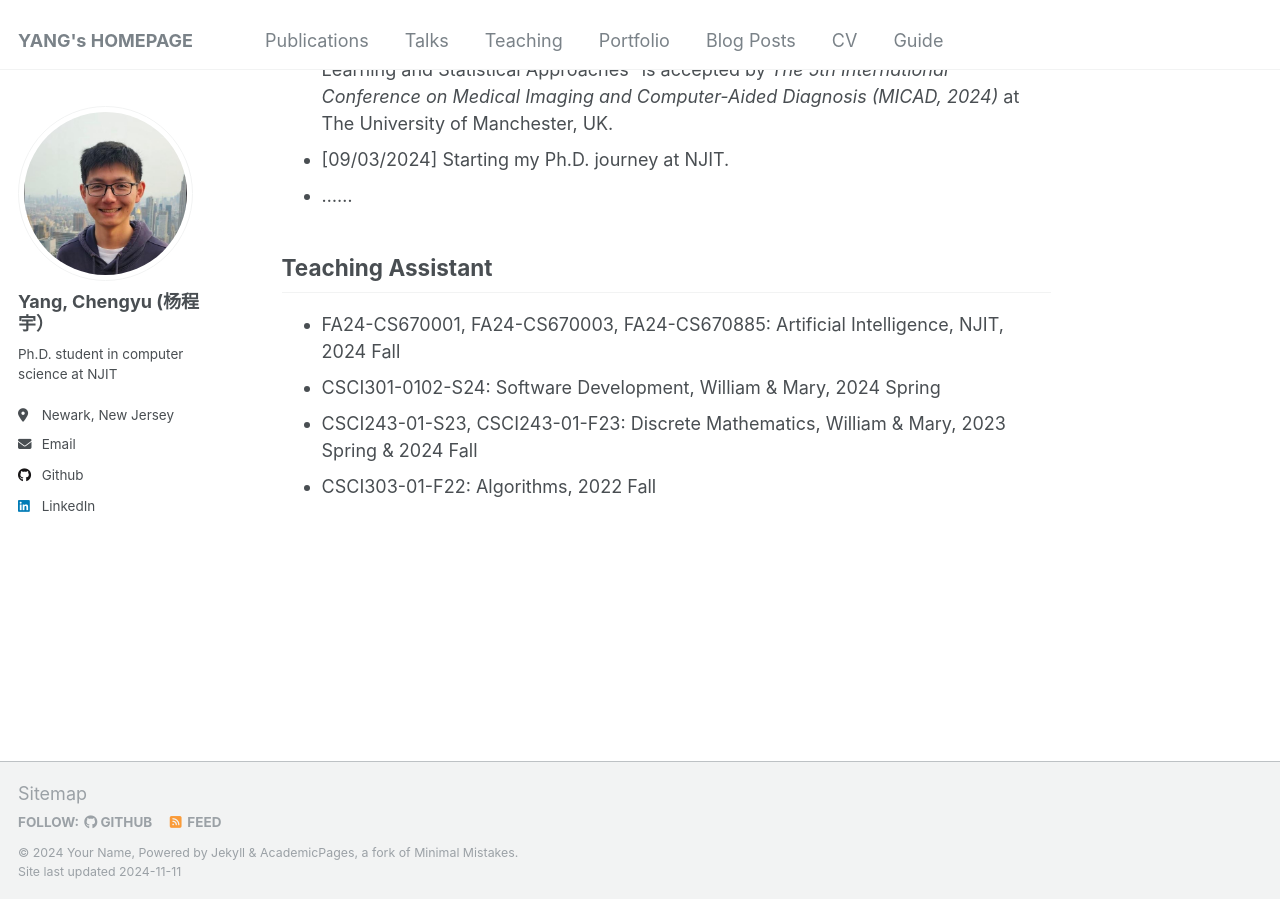
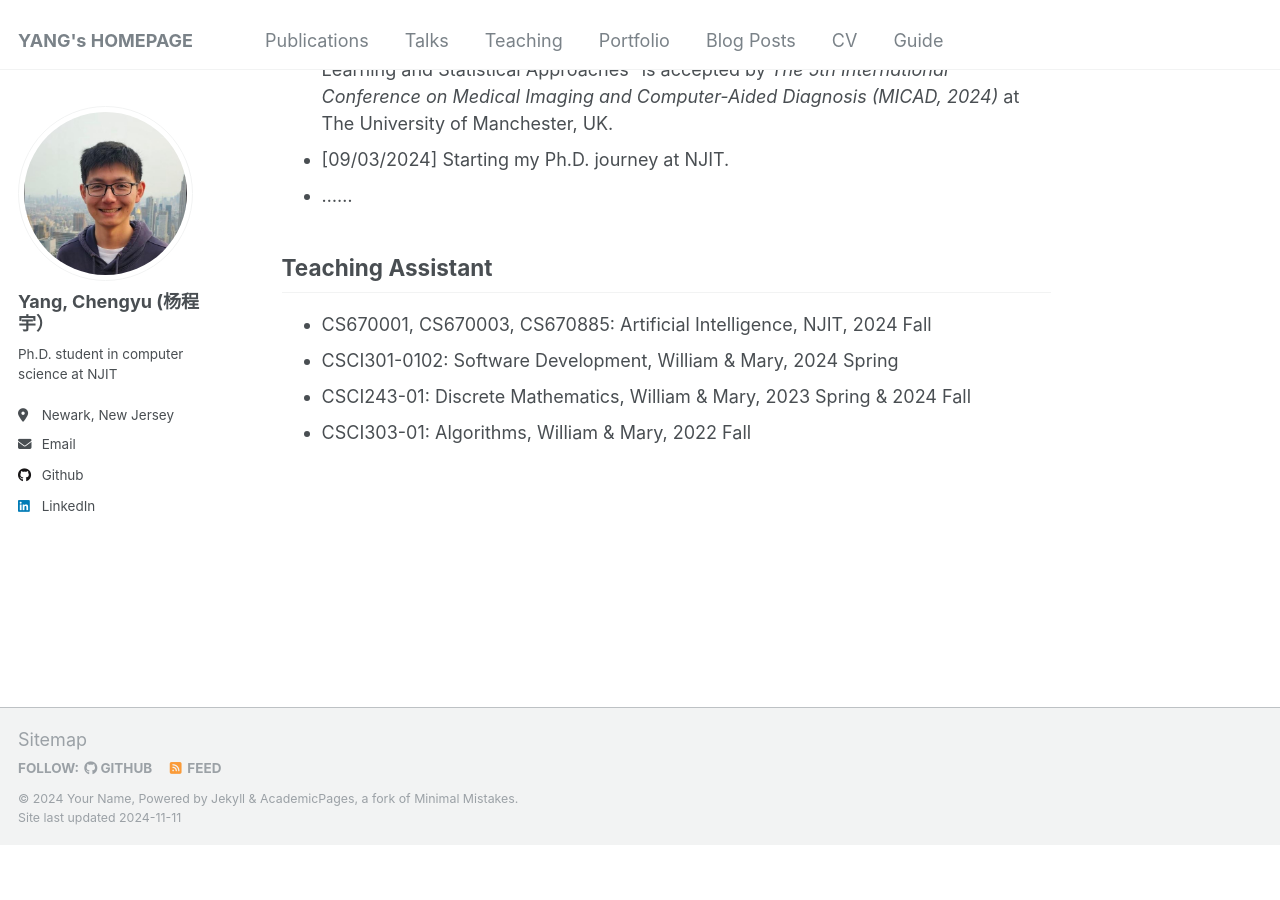
Before and after one commit to cyang322/cyang322.github.io, a Jekyll site: the page built from _pages/about.md, in a window 1280 px wide and 900 px high, scrolled down 662 px. Built offline with Jekyll 4.4.1, drawn with Linux system fonts in a browser that asks for light colours; after the commit the page ends 1508 px from its top, so only the background shows below that.

Commit message:
Update about.md

```diff
--- a/_pages/about.md
+++ b/_pages/about.md
@@ -26,7 +26,7 @@ Latest News
 
 Teaching Assistant
 ------
-- FA24-CS670001, FA24-CS670003, FA24-CS670885: Artificial Intelligence, NJIT, 2024 Fall
-- CSCI301-0102-S24: Software Development, William & Mary, 2024 Spring
-- CSCI243-01-S23, CSCI243-01-F23: Discrete Mathematics, William & Mary, 2023 Spring & 2024 Fall
-- CSCI303-01-F22: Algorithms, 2022 Fall
+- CS670001, CS670003, CS670885: Artificial Intelligence, NJIT, 2024 Fall
+- CSCI301-0102: Software Development, William & Mary, 2024 Spring
+- CSCI243-01: Discrete Mathematics, William & Mary, 2023 Spring & 2024 Fall
+- CSCI303-01: Algorithms, William & Mary, 2022 Fall
```
